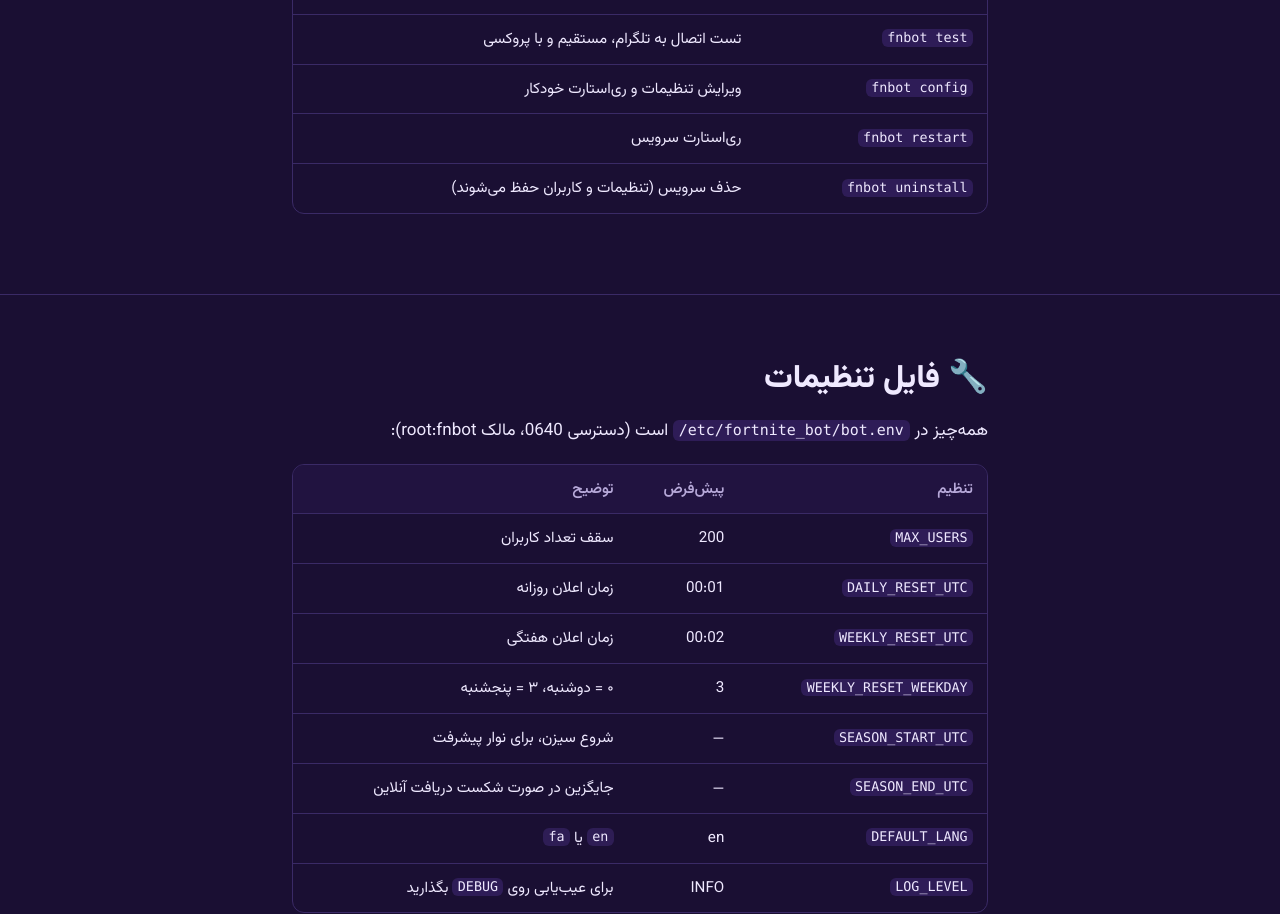
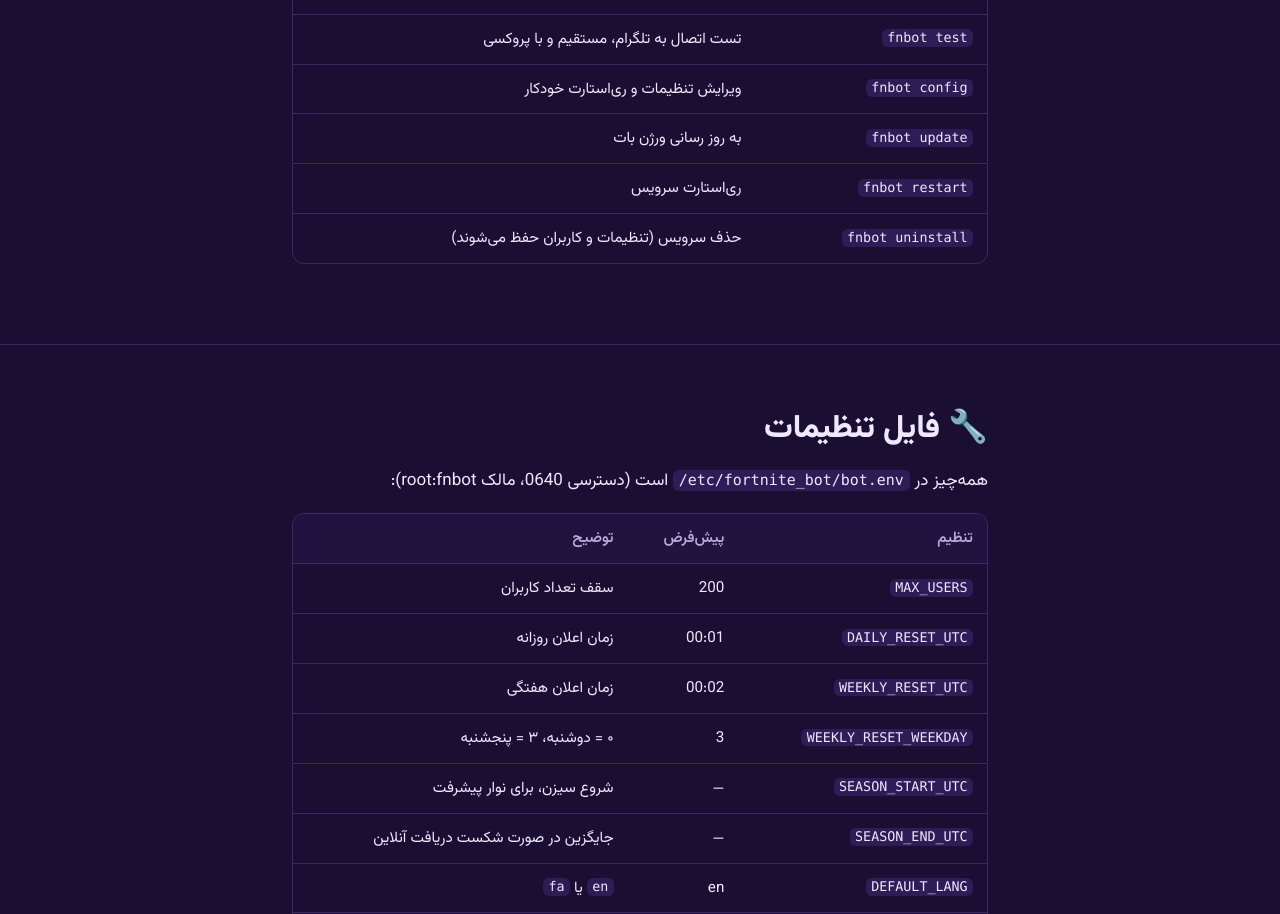
Before and after one commit to Plus98ir/Fortnite_Missions, a plain HTML site: page fa.html in a window 1280 px wide. Shown: the part 3990-4904 px from the top of the page. Drawn offline with Linux system fonts and the light colour scheme.

Commit message:
Add 'fnbot update' command to fa.html

```diff
--- a/fa.html
+++ b/fa.html
@@ -311,6 +311,7 @@ sudo bash install_fortnite_bot.sh</code></pre><button class="copy" type="button"
       <tr><td><code>fnbot errors</code></td><td>فقط خط‌های خطا</td></tr>
       <tr><td><code>fnbot test</code></td><td>تست اتصال به تلگرام، مستقیم و با پروکسی</td></tr>
       <tr><td><code>fnbot config</code></td><td>ویرایش تنظیمات و ری‌استارت خودکار</td></tr>
+      <tr><td><code>fnbot update</code></td><td>به روز رسانی ورژن بات</td></tr>
       <tr><td><code>fnbot restart</code></td><td>ری‌استارت سرویس</td></tr>
       <tr><td><code>fnbot uninstall</code></td><td>حذف سرویس (تنظیمات و کاربران حفظ می‌شوند)</td></tr>
     </tbody>
```
